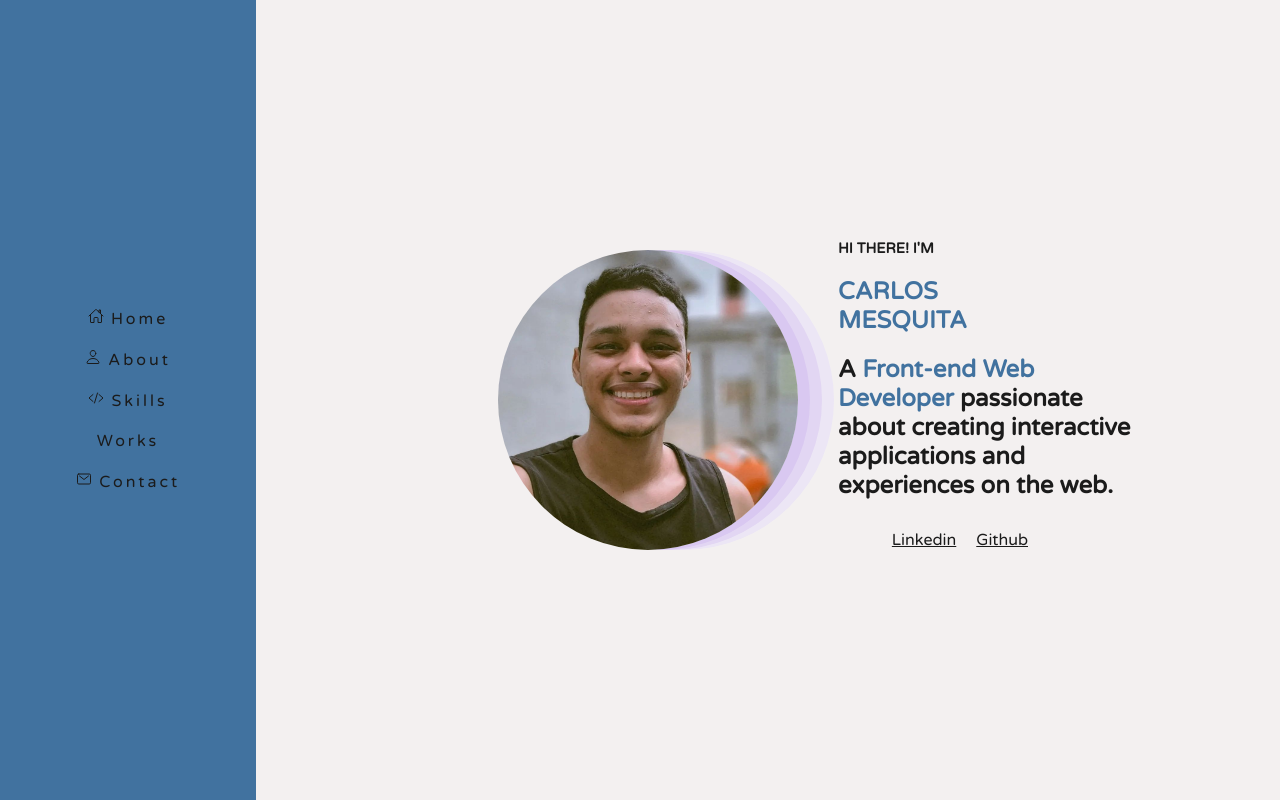
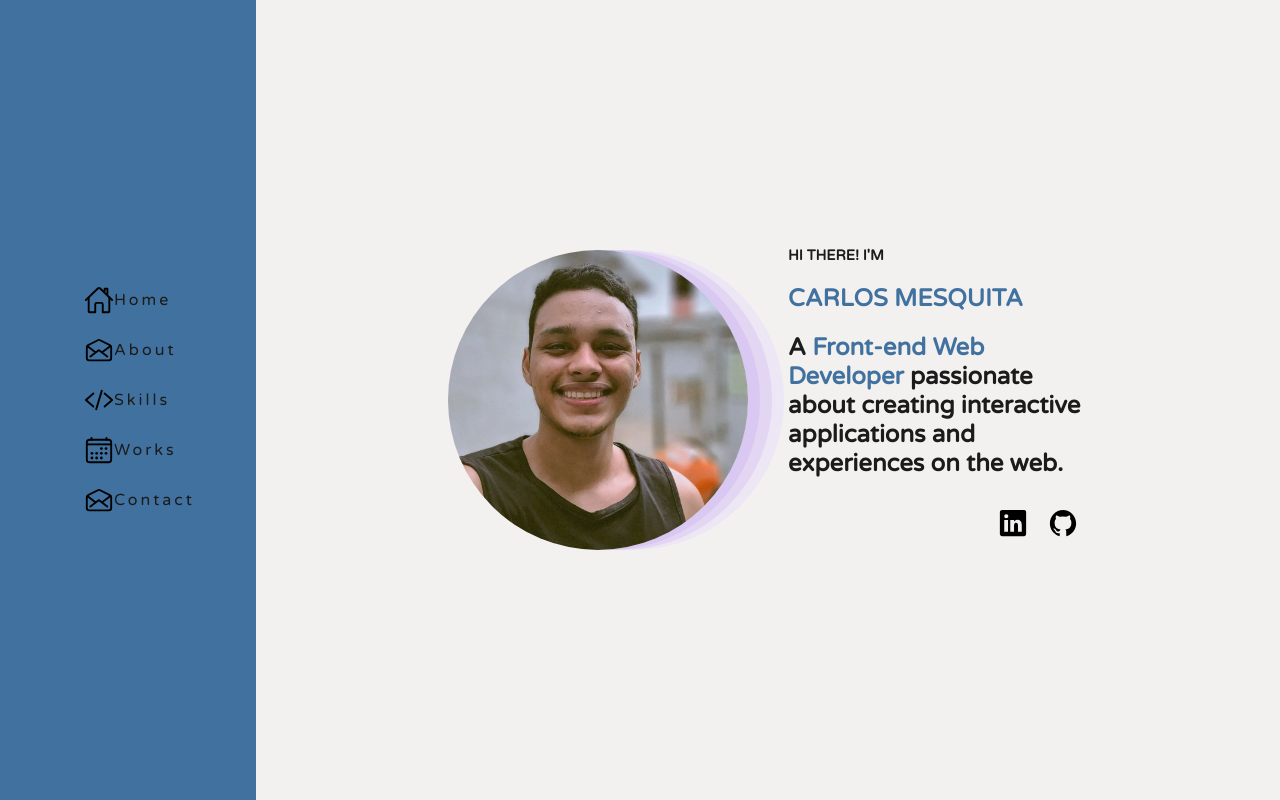
Before and after one commit to shirator/myPortfolio, a plain HTML site: page index.html in a window 1280 px wide. Drawn offline with nearby package versions, Linux system fonts and the light colour scheme.

Commit message:
melhorando design

```diff
--- a/css/style.css
+++ b/css/style.css
@@ -24,33 +24,35 @@ body {
 .navigation {
     grid-area: aside;
     background: #41729f;
-}
-.navigation ul {
-    height: 100vh;
     display: flex;
     flex-direction: column;
-    align-items: center;
+    padding-left: 25%;
     justify-content: center;
 }
-.navigation ul li {
+
+.navigation div {
     padding: 10px 20px;
+    max-width: 150px;
     transition: background 0.2s ease-in-out;
     letter-spacing: 3px;
 }
-.navigation ul li:hover {
+.navigation div:hover {
     background: #274472;
     font-size: 1.1rem;
     cursor: pointer;
 }
-
+.navigation div {
+    display: flex;
+    align-items: center;
+}
+.navigation div img {
+    width: 30px;
+}
 .main {
     grid-area: main;
     display: flex;
     align-items: center;
     justify-content: center;
-}
-.main .introduction {
-
 }
 .main .main-img {
     width: 300px;
@@ -60,7 +62,7 @@ body {
     box-shadow: 12px 0 #d9c8f1, 24px 0 #e2d6f3, 36px 0 #ece6f5;
 }
 .main .introduction {
-    max-width: 200px;
+    max-width: 300px;
 }
 .main .introduction h2:first-child {
     font-size: 0.9rem;
@@ -70,6 +72,10 @@ body {
 .main .introduction .text {
     width: 300px;
     margin-bottom: 20px;
+}
+.main .introduction img {
+    width: 30px;
+    transition: width 0.2s ease-in-out;
 }
 .main .introduction h1 {
     color: #41729f;
--- a/index.html
+++ b/index.html
@@ -12,13 +12,26 @@
 
     <div class="grid">
         <aside class="navigation">
-            <ul>
-                <li> <ion-icon name="home-outline"></ion-icon> Home</li>
-                <li> <ion-icon name="person-outline"></ion-icon> About</li>
-                <li> <ion-icon name="code-slash-outline"></ion-icon> Skills</li>
-                <li>Works</li>
-                <li> <ion-icon name="mail-outline"></ion-icon> Contact</li>
-            </ul>
+                <div class="nav">
+                    <img src="./img/home-outline.svg" alt="">
+                    <p>Home</p>
+                </div>
+                <div class="nav">
+                    <img src="./img/mail-open-outline.svg" alt="">
+                    <p>About</p>
+                </div>
+                <div class="nav">
+                    <img src="./img/code-slash-outline.svg" alt="">
+                    <p>Skills</p>
+                </div>
+                <div class="nav">
+                    <img src="./img/calendar-outline.svg" alt="">
+                    <p>Works</p>
+                </div>
+                <div class="nav">
+                    <img src="./img/mail-open-outline.svg" alt="">
+                    <p>Contact</p>
+                </div>
         </aside>
 
         <main class="main">
@@ -29,10 +42,10 @@
                 <h2 class="text">A <strong>Front-end Web Developer</strong> passionate about creating interactive applications and experiences on the web.</h2>
                 <ul>
                     <li>
-                        <a href="#">Linkedin</a>
+                        <a href="#"><img src="./img/logo-linkedin.svg" alt="linkedin"></a>
                     </li>
                     <li>
-                        <a href="#">Github</a>
+                        <a href="#"><img src="./img/logo-github.svg" alt=""></a>
                     </li>
                 </ul>
             </section>
```
Also changed, not shown: img/calendar-outline.svg (added), img/code-slash-outline.svg (added), img/home-outline.svg (added), img/logo-github.svg (added), img/logo-linkedin.svg (added), img/mail-open-outline.svg (added), img/person-outline.svg (added).
